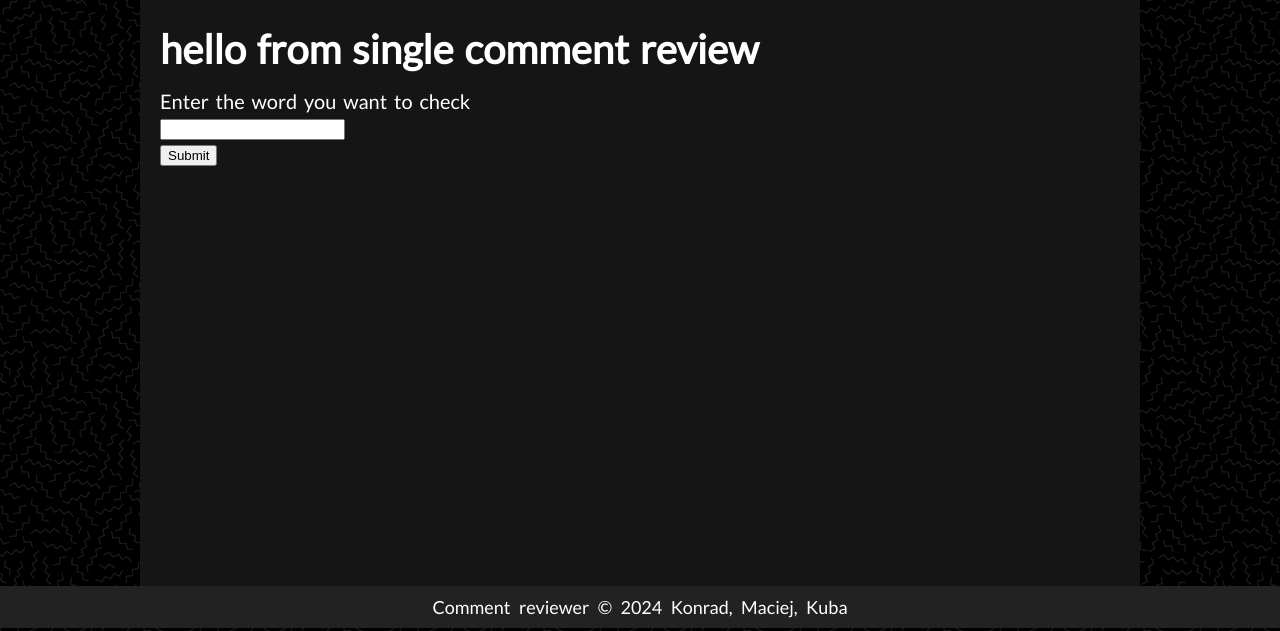
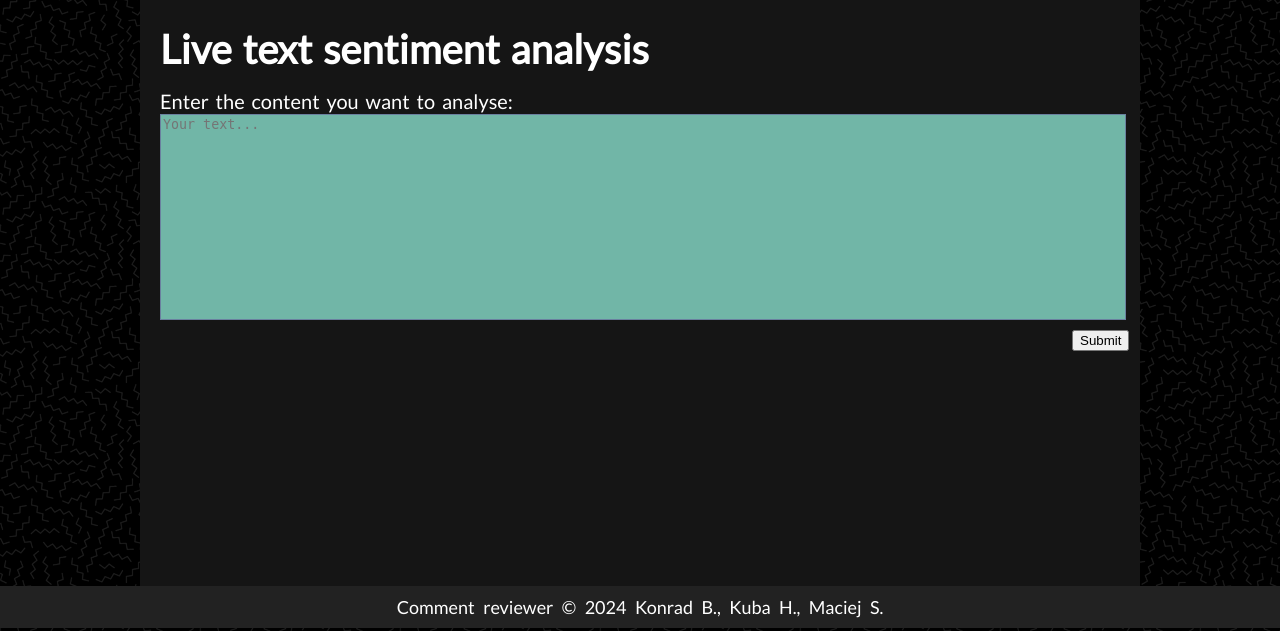
Before and after one commit to Macsok/Sentiment-Analysis-Application, a Flask app: page /singlereview in a window 1280 px wide. Shown: the part 169-800 px from the top of the page. Run offline with Flask 3, Linux system fonts and the light colour scheme.

Commit message:
clearance, single analysis upgrade

```diff
--- a/web/templates/base.html
+++ b/web/templates/base.html
@@ -93,7 +93,7 @@
     <footer>
         <div id></div>
 
-        Comment reviewer &copy; 2024 Konrad, Maciej, Kuba
+        Comment reviewer &copy; 2024 Konrad B., Kuba H., Maciej S.
 
     </footer>
 
--- a/web/templates/singlereview.html
+++ b/web/templates/singlereview.html
@@ -1,26 +1,113 @@
 {% extends 'base.html' %}
 
 {% block head %}
+<style>
+	/* Stylowanie kontenera dla słupków progresu */
+	.progress-container {
+		display: flex;
+		gap: 60px;
+		margin-top: 30px;
+		margin-right: auto;
+		margin-left: auto;
+		width: 50%;
+		align-items: flex-end;
+		justify-content: center;
+		align-items: center;
+	}
+
+	/* Stylowanie pojedynczego słupka */
+	.progress-bar {
+		width: 50px;
+		height: 300px;
+		background-color: #e0e0e0;
+		border-radius: 10px;
+		overflow: hidden;
+		position: relative;
+	}
+
+	/* Stylowanie dynamicznego wypełnienia słupka */
+	.progress-bar-fill {
+		width: 100%;
+		height: 0;
+		background-color: #4caf50;
+		position: absolute;
+		bottom: 0;
+		transition: height 2s ease-out;
+		/* Text top to bottom */
+		writing-mode: tb-rl;
+		text-align: auto;
+	}
+
+	.positive { background-color: #4aa54d; }
+	.negative { background-color: #ba1f1f; }
+	.neutral { background-color: #1b356e; }
+</style>
 {% endblock %}
 
 {% block content %}
 
-	<h1>hello from single comment review	</h1>
+	<h1>Live text sentiment analysis</h1>
 
     <div id="word">
-		<form action="/singlereview" method="POST">
-			Enter the word you want to check
+		<form action="/singlereview" method="POST" id="textForm">
+			Enter the content you want to analyse:
 			<br>
-			<input type="text" id="textinput" name="textinput" value="{{ textinput }}">
+			<textarea type="text" id="textinput" name="textinput" value="{{ textinput }}"
+			style="width: 100%; height: 200px; resize: none; overflow: auto; background-color: #91ecd8bf; border-color: #64589a91;"
+			placeholder="Your text..." required></textarea>
 			<br>
-			<input type="submit">
+			<button type="submit" onclick="scrollToBottom()" style="margin-left: 95%; text-align: start;">Submit</button>
 		</form>
 	</div>
 
-    {% if score %}
-    <p>Your text is <span id="score" value="{{ score }}">{{ score }}</span> positive.</p>
+    {% if sentiment %}
+	<p>Text used in analysis: <span id="score" >{{ text }}</span>.</p>
+    <p>Your text was classified as <span id="score">{{ sentiment }}</span>.</p>
+
+	<h1 style="text-align: center;">Sentiment distribution</h1>
+
+    <!-- Progressbars container -->
+    <div class="progress-container">
+        <div class="progress-bar" id="progress1">
+            <div class="progress-bar-fill positive" id="fill1" data-height="{{ positive }}%">Positive</div>
+        </div>
+        <div class="progress-bar" id="progress2">
+            <div class="progress-bar-fill negative" id="fill2" data-height="{{ negative }}%">Negative</div>
+        </div>
+        <div class="progress-bar" id="progress3">
+            <div class="progress-bar-fill neutral" id="fill3" data-height="{{ neutral }}%">Neutral</div>
+        </div>
+    </div>
+
+	<!-- Setting bars to 0 after site reload -->
+	<script>
+        window.addEventListener("load", function() {
+            document.getElementById("fill1").style.height = document.getElementById("fill1").getAttribute("data-height");
+            document.getElementById("fill2").style.height = document.getElementById("fill2").getAttribute("data-height");
+            document.getElementById("fill3").style.height = document.getElementById("fill3").getAttribute("data-height");
+        });
+
+		// Enter to submit form
+		document.getElementById("textinput").addEventListener("keydown", function(event) {
+			if (event.key === "Enter" && !event.shiftKey) {
+				event.preventDefault();
+				document.getElementById("textForm").submit(); } });
+
+		// Auto scroll down
+		function scrollToBottom() {
+            window.scrollTo({
+                top: document.body.scrollHeight,
+                behavior: 'smooth'
+            });
+		}
+
+		window.addEventListener("load", function() {
+            setTimeout(scrollToBottom, 500); // Opóźnienie 2 sekund (2000 milisekund)
+        });
+	</script>
+
+
     {% endif %}
 
 
-
 {% endblock %}
```
